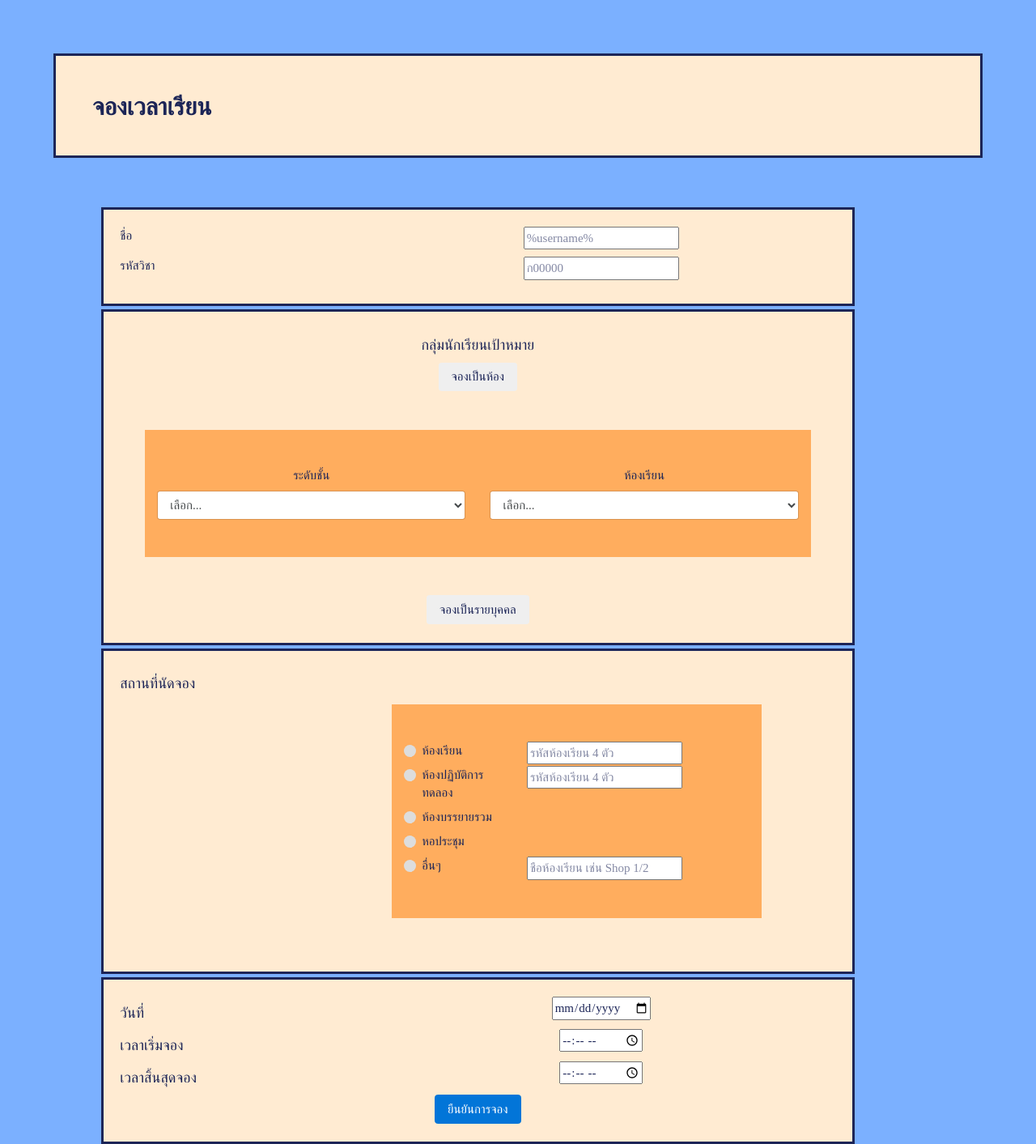
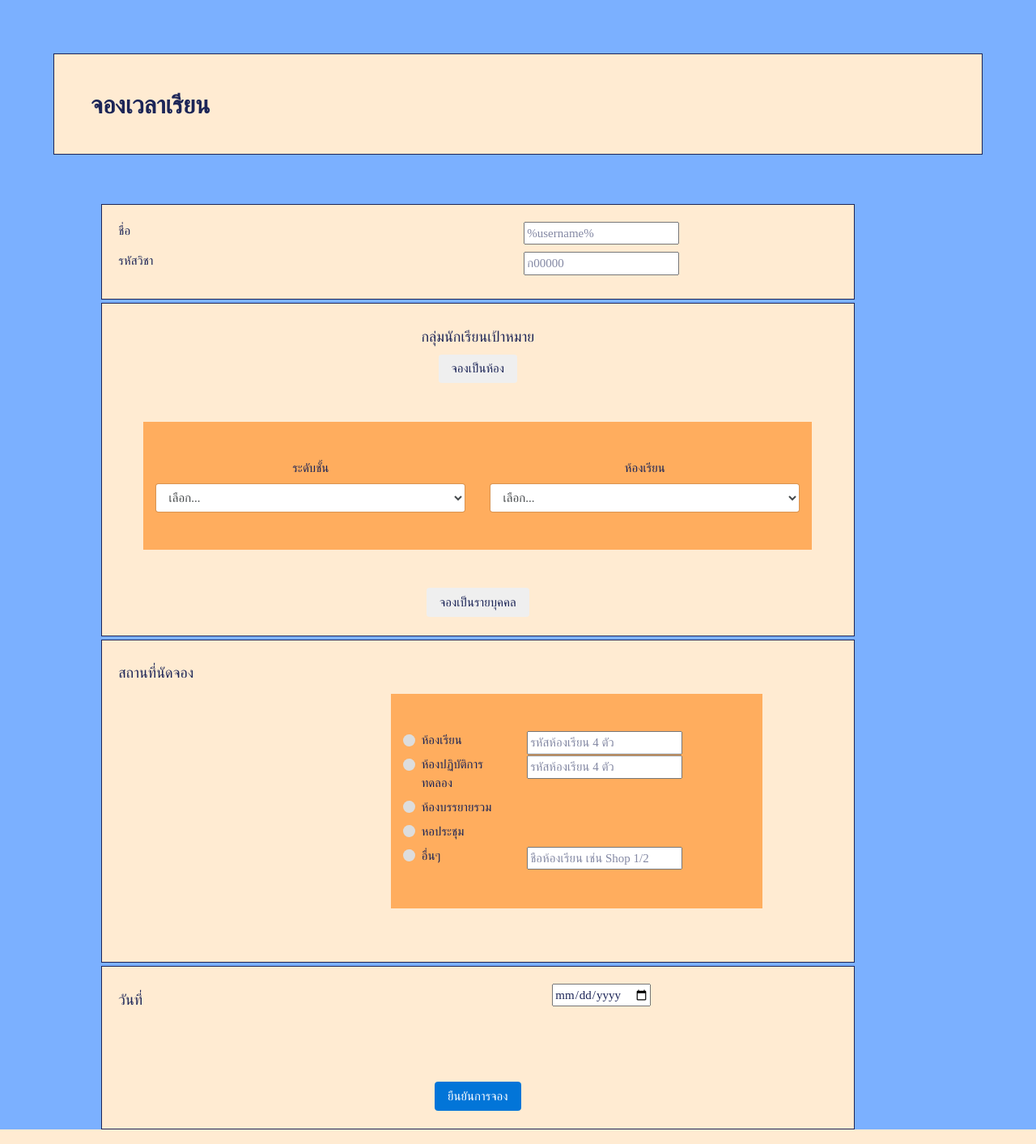
Before and after one commit to Raliciel/Tweb-PCCP, a PHP site: page /Pages/Booking.html in a window 1280 px wide. Shown: the whole page at 81% size. Run offline with PHP 8.4, Linux system fonts and the light colour scheme; some libraries are stand-ins or nearby versions.

Commit message:
JavaScript added for 1st time
-Add JavaScirpt in Booking.html

```diff
--- a/Pages/Booking.html
+++ b/Pages/Booking.html
@@ -27,7 +27,7 @@
                     <p>ชื่อ</p>
                 </div>
                 <div class="col-sm-8">
-                    <input readonly placeholder="%username%">
+                    <input placeholder="%username%">
                 </div>
             </div>
             <div class="row">
@@ -219,10 +219,10 @@
                     <h5>วันที่</h5>
                 </div>
                 <div class="col-sm-8">
-                    <input id="time" type="date">
+                    <input oninput="w3.toggleClass('#timercl','sleep')" id="time" type="date">
                 </div>
             </div>
-            <div class="row">
+            <div id="timercl" class="row sleep">
                 <div class="col-sm-4">
                     <h5>เวลาเริ่มจอง</h5>
                 </div>
@@ -230,7 +230,7 @@
                     <input id="time" type="time">
                 </div>
             </div>
-            <div class="row">
+            <div id="timercl" class="row sleep">
                     <div class="col-sm-4">
                         <h5>เวลาสิ้นสุดจอง</h5>
                     </div>
@@ -256,7 +256,7 @@
                             <p>ท่านไม่สามารถกลับไปแก้ข้อมูลได้</p>
                         </div>
                         <div class="modal-footer">
-                            <a role="button" class="btn btn-outline-primary" href="index.html">ยืนยัน</a>
+                            <a role="button" class="btn btn-outline-primary" href="index-login.html">ยืนยัน</a>
                             <button type="button" class="btn btn-secondary" data-dismiss="modal">กลับไปตรวจสอบใหม่</button>
                         </div>
                     </div>
--- a/Pages/Check.html
+++ b/Pages/Check.html
@@ -127,7 +127,7 @@
             </div>
             <div class="row">
                 <div class="col-sm-12">
-                    <a role="button" class="btn btn-primary col-sm-4" href="index.html">กลับสู่หน้าหลัก</a>
+                    <a role="button" class="btn btn-primary col-sm-4" href="index-login.html">กลับสู่หน้าหลัก</a>
                 </div>
             </div>
         </div>
--- a/Pages/Login.html
+++ b/Pages/Login.html
@@ -33,7 +33,7 @@
                         <p>จดจำฉันไว้</p>
                     </label>
                 </div>
-                <a type="button submit" href="index.html" class="btn btn-primary col-sm-12" style="color:#fff">เข้าสู่ระบบ</a>
+                <a type="button submit" href="index-login.html" class="btn btn-primary col-sm-12" style="color:#fff">เข้าสู่ระบบ</a>
             </form>
         </div>
     </body>
--- a/css/Script.css
+++ b/css/Script.css
@@ -2,6 +2,9 @@
 *{
     font-family: "Times new roman","THSarabun",serif;
     color:#1C2557;
+}
+.sleep {
+    transform: scaleY(0);
 }
 @media only screen and (min-width:0px){
     body{
@@ -90,6 +93,7 @@
         background-color: rgb(255, 235, 210);
         padding: 2%;
         border-style: solid;
+        border-width: 1px;
         border-color: #1C2557;
     }
     body{
```
